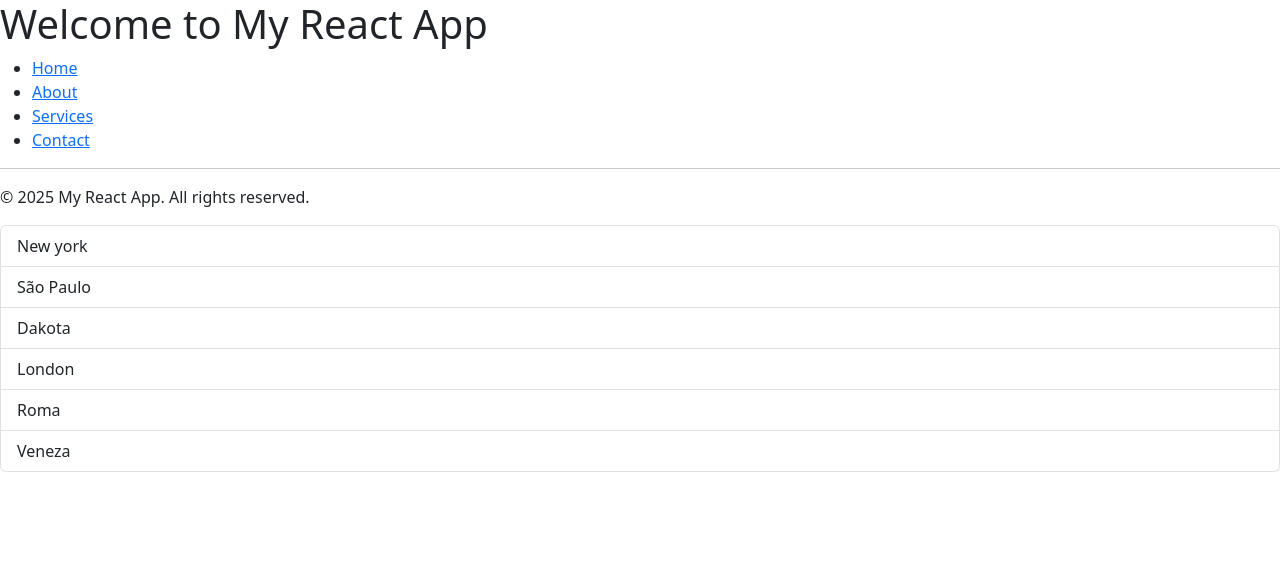
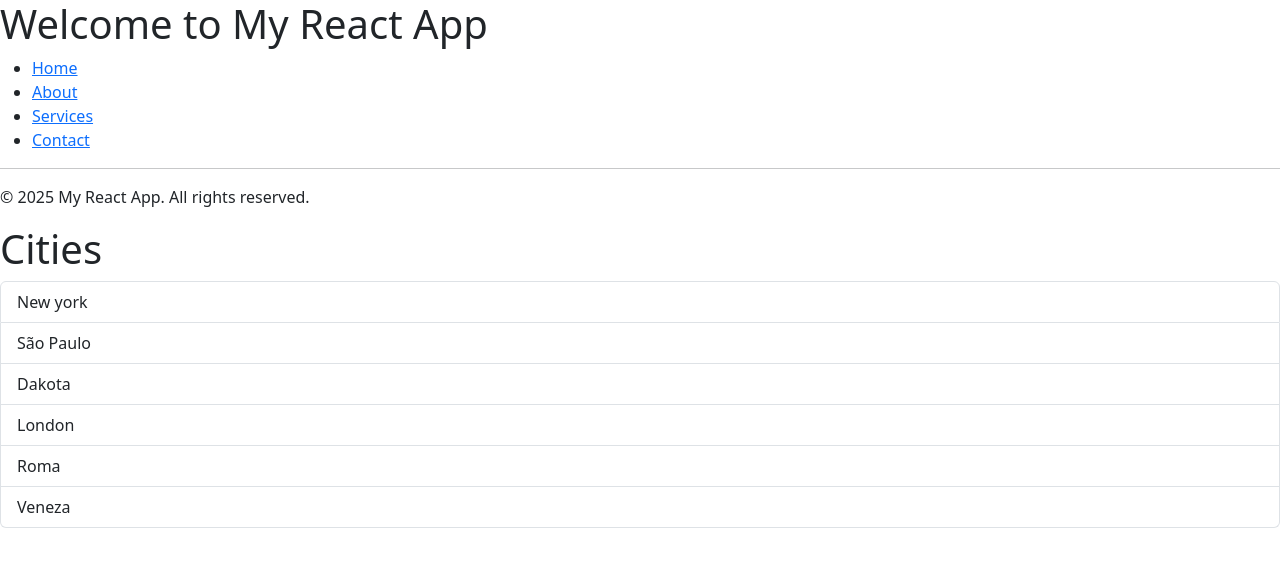
Before and after one commit to PauloWorker/React-Projects, a React (Vite) app in the folder my-react-app/: page / in a window 1280 px wide. Shown: the top 566 px of the page. Built offline with nearby package versions, Linux system fonts and the light colour scheme.

Commit message:
Refactor ListGroup component to accept props and handle item selection

```diff
--- a/my-react-app/src/App.jsx
+++ /dev/null
@@ -1,17 +0,0 @@
-import Footer from './footer.jsx';
-import Header from './header.jsx';
-import ListGroup from './components/listGroup.js';
-import Comp from './Comp.jsx';
-
-function App() {
-  return (
-    <>
-      <Header/>
-      <Footer/>
-      <ListGroup/>
-
-    </>
-  );
-}
-
-export default App;
--- /dev/null
+++ b/my-react-app/src/App.tsx
@@ -0,0 +1,30 @@
+import Footer from './footer.jsx';
+import Header from './header.jsx';
+import ListGroup from './components/listGroup.js';
+import Comp from './Comp.jsx';
+
+function App() {
+    let items = [
+        'New york',
+        'São Paulo',
+        'Dakota',
+        'London',
+        'Roma',
+        'Veneza'
+    ];
+
+    const handleSelectedItem = (item: string) => {
+      console.log(item);
+    }
+
+  return (
+    <>
+      <Header/>
+      <Footer/>
+      <ListGroup items={items} heading="Cities" onSelectItem={handleSelectedItem} />
+
+    </>
+  );
+}
+
+export default App;
--- a/my-react-app/src/components/listGroup.tsx
+++ b/my-react-app/src/components/listGroup.tsx
@@ -1,16 +1,18 @@
 import { MouseEvent } from "react";
 import { useState } from "react";
 
-function ListGroup() {
+// { items: [], heading: string}
+interface ListGroupProps {
+    items: string[];
+    heading: string;
 
-    let items = [
-        'New york',
-        'São Paulo',
-        'Dakota',
-        'London',
-        'Roma',
-        'Veneza'
-    ];
+    onSelectItem: (item: string) => void;
+}
+
+function ListGroup({ items, heading, onSelectItem }: ListGroupProps) {
+
+
+
     // items = [];
     const [selectedIndex, setSelectedIndex] = useState(-1);
 
@@ -21,14 +23,16 @@ function ListGroup() {
     const handleClick = (index: number) => {
         console.log(index);
         setSelectedIndex(index);
+
     }
 
     return (
         <>
+            <h1>{heading}</h1>
             <ul className="list-group">
                 {message()}
                 {items.map((item, index) => (
-                    <li onClick={() => handleClick(index)} key={item} className={selectedIndex === index ? 'list-group-item active' : 'list-group-item'}>{item}</li>
+                    <li onClick={() => {handleClick(index); onSelectItem(item)}} key={item} className={selectedIndex === index ? 'list-group-item active' : 'list-group-item'}>{item}</li>
                 ))}
             </ul>
         </>
```
